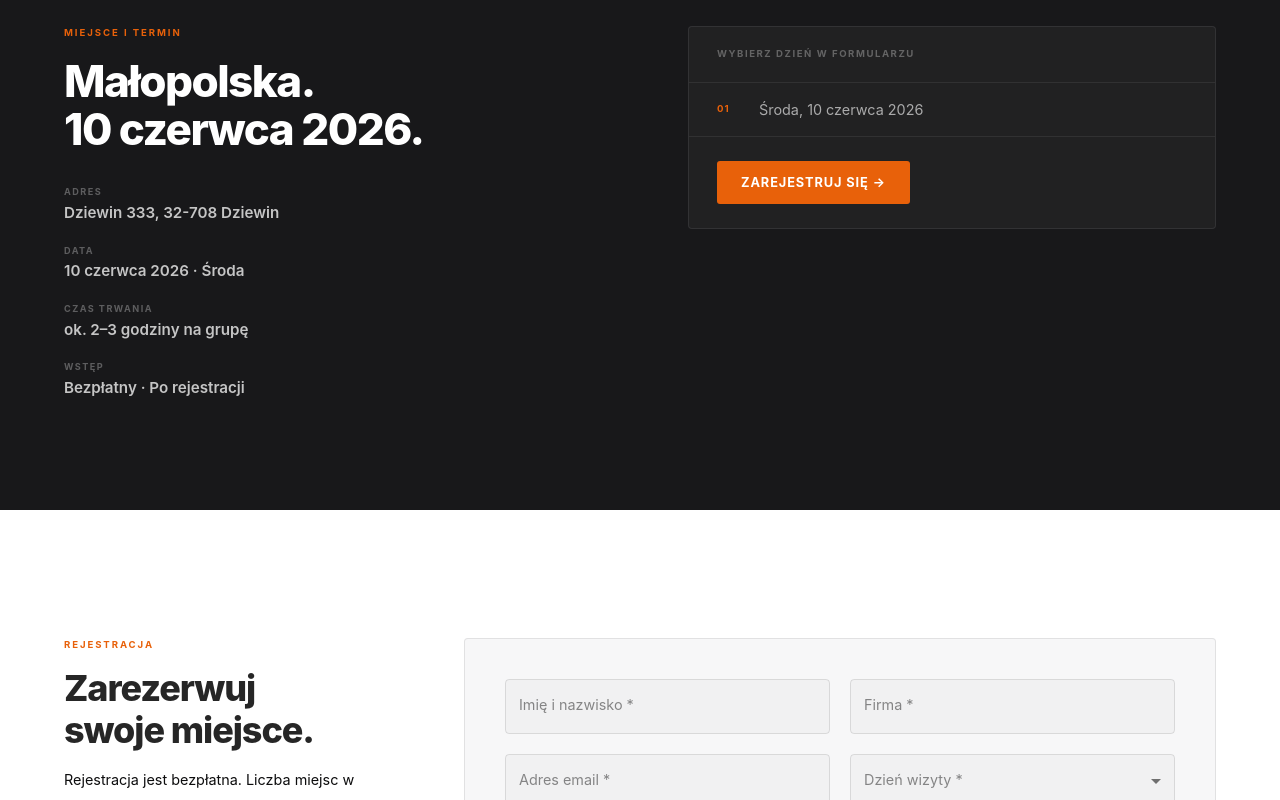
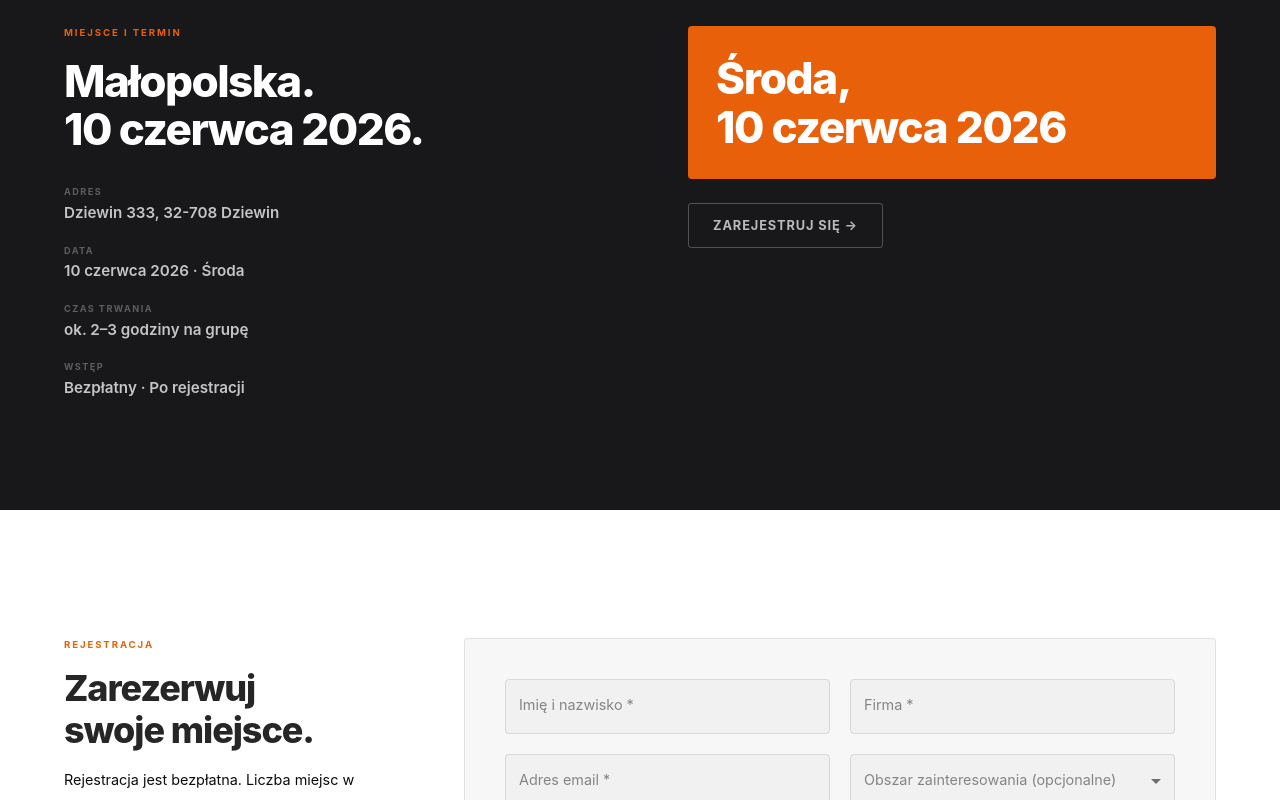
Before and after one commit to JC-MP/MadejPak, a Next.js app: page /coboty-w-akcji in a window 1280 px wide. Shown: the part 6340-7140 px from the top of the page. Built offline with nearby package versions, Linux system fonts and the light colour scheme.

Commit message:
Update page.tsx

```diff
--- a/app/coboty-w-akcji/page.tsx
+++ b/app/coboty-w-akcji/page.tsx
@@ -41,7 +41,6 @@ interface RegForm {
   name: string;
   company: string;
   email: string;
-  day: string;
   interest: string;
   headcount: string;
   consent: boolean;
@@ -49,7 +48,7 @@ interface RegForm {
 
 type SubmitState = 'idle' | 'loading' | 'success' | 'error';
 
-const EMPTY: RegForm = { name: '', company: '', email: '', day: '', interest: '', headcount: '', consent: false };
+const EMPTY: RegForm = { name: '', company: '', email: '', interest: '', headcount: '', consent: false };
 
 // ─── Shared MUI field styles ────────────────────────────────────────────────────
 const fieldSx = {
@@ -166,7 +165,6 @@ function RegFormSection() {
     if (!form.company.trim()) e.company = 'Nazwa firmy jest wymagana';
     if (!form.email.trim() || !/^[^\s@]+@[^\s@]+\.[^\s@]+$/.test(form.email))
       e.email = 'Podaj poprawny adres email';
-    if (!form.day)     e.day     = 'Wybierz dzień wizyty';
     if (!form.consent) e.consent = 'Zgoda jest wymagana';
     setErrors(e);
     return Object.keys(e).length === 0;
@@ -191,7 +189,7 @@ function RegFormSection() {
           firma:      form.company,
           user_email: form.email,
           phone:      form.headcount ? `${form.headcount} os.` : '–',
-          produkt:    `REJESTRACJA — Coboty w Akcji · ${form.day}`,
+          produkt:    'REJESTRACJA — Coboty w Akcji · Środa, 10 czerwca 2026',
           message:    `Obszar zainteresowania: ${form.interest || 'nie podano'}`,
         },
         { publicKey: EJS_KEY },
@@ -227,9 +225,6 @@ function RegFormSection() {
         <TextField label="Imię i nazwisko *" value={form.name} onChange={field('name')} error={!!errors.name} helperText={errors.name} sx={fieldSx} fullWidth />
         <TextField label="Firma *" value={form.company} onChange={field('company')} error={!!errors.company} helperText={errors.company} sx={fieldSx} fullWidth />
         <TextField label="Adres email *" type="email" value={form.email} onChange={field('email')} error={!!errors.email} helperText={errors.email} sx={fieldSx} fullWidth />
-        <TextField select label="Dzień wizyty *" value={form.day} onChange={field('day')} error={!!errors.day} helperText={errors.day} sx={fieldSx} fullWidth>
-          {DAYS.map(d => <MenuItem key={d} value={d}>{d}</MenuItem>)}
-        </TextField>
         <TextField select label="Obszar zainteresowania (opcjonalne)" value={form.interest} onChange={field('interest')} sx={fieldSx} fullWidth>
           <MenuItem value="">Brak preferencji</MenuItem>
           {INTERESTS.map(i => <MenuItem key={i} value={i}>{i}</MenuItem>)}
@@ -651,29 +646,18 @@ export default function CobotsOpenDayPage() {
               </Box>
             </Box>
 
-            {/* Day selector card */}
-            <Box sx={{ bgcolor: 'rgba(255,255,255,0.04)', border: '1px solid rgba(255,255,255,0.08)', borderRadius: '4px', overflow: 'hidden' }}>
-              <Box sx={{ px: 3.5, py: 2.5, borderBottom: '1px solid rgba(255,255,255,0.07)' }}>
-                <Typography sx={{ fontSize: '0.6rem', fontWeight: 700, letterSpacing: '0.16em', textTransform: 'uppercase', color: 'rgba(255,255,255,0.3)' }}>
-                  Wybierz dzień w formularzu
+            <Box sx={{ display: 'flex', flexDirection: 'column', gap: 3 }}>
+              <Box sx={{ px: 3.5, py: 3.5, bgcolor: ACCENT, borderRadius: '4px', display: 'inline-block' }}>
+                <Typography sx={{ fontSize: { xs: '2rem', md: '2.75rem' }, fontWeight: 800, color: '#fff', letterSpacing: '-0.03em', lineHeight: 1.1 }}>
+                  Środa,<br />10 czerwca 2026
                 </Typography>
               </Box>
-              {DAYS.map((d, i, arr) => (
-                <Box key={d} sx={{ display: 'flex', alignItems: 'center', gap: 2.5, px: 3.5, py: 2, borderBottom: i < arr.length - 1 ? '1px solid rgba(255,255,255,0.06)' : 'none' }}>
-                  <Typography sx={{ fontSize: '0.6rem', fontWeight: 700, color: ACCENT, letterSpacing: '0.1em', width: 22, flexShrink: 0 }}>
-                    {`0${i + 1}`}
-                  </Typography>
-                  <Typography sx={{ fontSize: '0.9rem', color: 'rgba(255,255,255,0.62)' }}>{d}</Typography>
-                </Box>
-              ))}
-              <Box sx={{ px: 3.5, py: 3, borderTop: '1px solid rgba(255,255,255,0.07)' }}>
-                <Box
-                  component="a"
-                  href="#rejestracja"
-                  sx={{ display: 'inline-flex', alignItems: 'center', px: 3, py: 1.5, bgcolor: ACCENT, borderRadius: '3px', fontSize: '0.8rem', fontWeight: 700, letterSpacing: '0.07em', textTransform: 'uppercase', color: '#fff', textDecoration: 'none', transition: 'background-color 0.15s', '&:hover': { bgcolor: '#D45509' } }}
-                >
-                  Zarejestruj się →
-                </Box>
+              <Box
+                component="a"
+                href="#rejestracja"
+                sx={{ display: 'inline-flex', alignItems: 'center', px: 3, py: 1.5, border: '1.5px solid rgba(255,255,255,0.25)', borderRadius: '3px', fontSize: '0.8rem', fontWeight: 700, letterSpacing: '0.07em', textTransform: 'uppercase', color: 'rgba(255,255,255,0.7)', textDecoration: 'none', transition: 'all 0.15s', '&:hover': { borderColor: '#fff', color: '#fff' }, alignSelf: 'flex-start' }}
+              >
+                Zarejestruj się →
               </Box>
             </Box>
           </Box>
```
